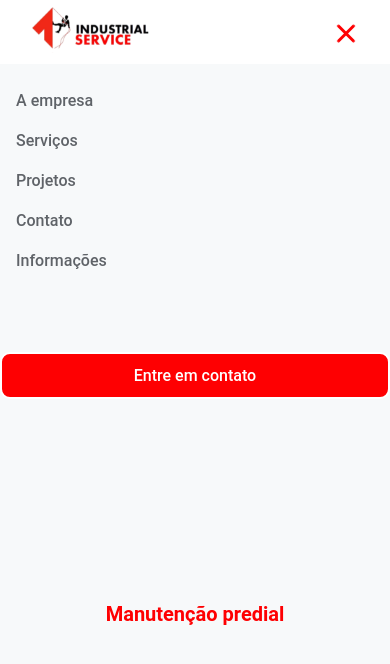
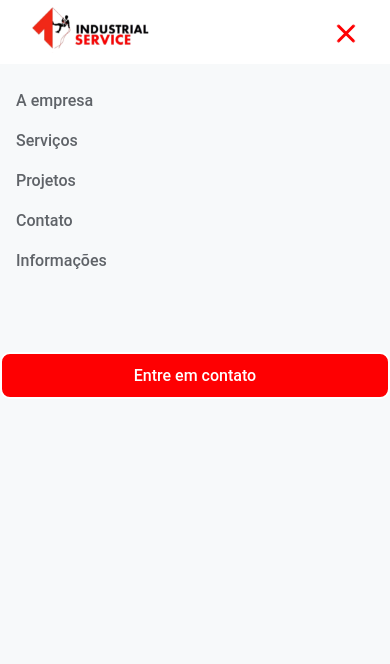
Before and after one commit to mathensousaa/industrial-service, a Next.js app: page / in a window 390 px wide. Both pictures are taken after a click on the element 346 px from the left and 32 px from the top of the page. Shown: the top 664 px of the page. Built offline with nearby package versions, Linux system fonts and the light colour scheme.

Commit message:
fixed rotating text over menu

```diff
--- a/pages/components/Button/Button.module.css
+++ b/pages/components/Button/Button.module.css
@@ -8,6 +8,7 @@
     cursor: pointer;
     transition: all 0.2s ease-in-out;
     border: 2px solid var(--white);
+    z-index: 101;
 }
 
 .btnHeader:hover {
--- a/pages/components/Menu/Menu.module.css
+++ b/pages/components/Menu/Menu.module.css
@@ -1,5 +1,6 @@
 .menu {
     list-style-type: none;
+    z-index: 100;
 }
 
 .menu li {
```
